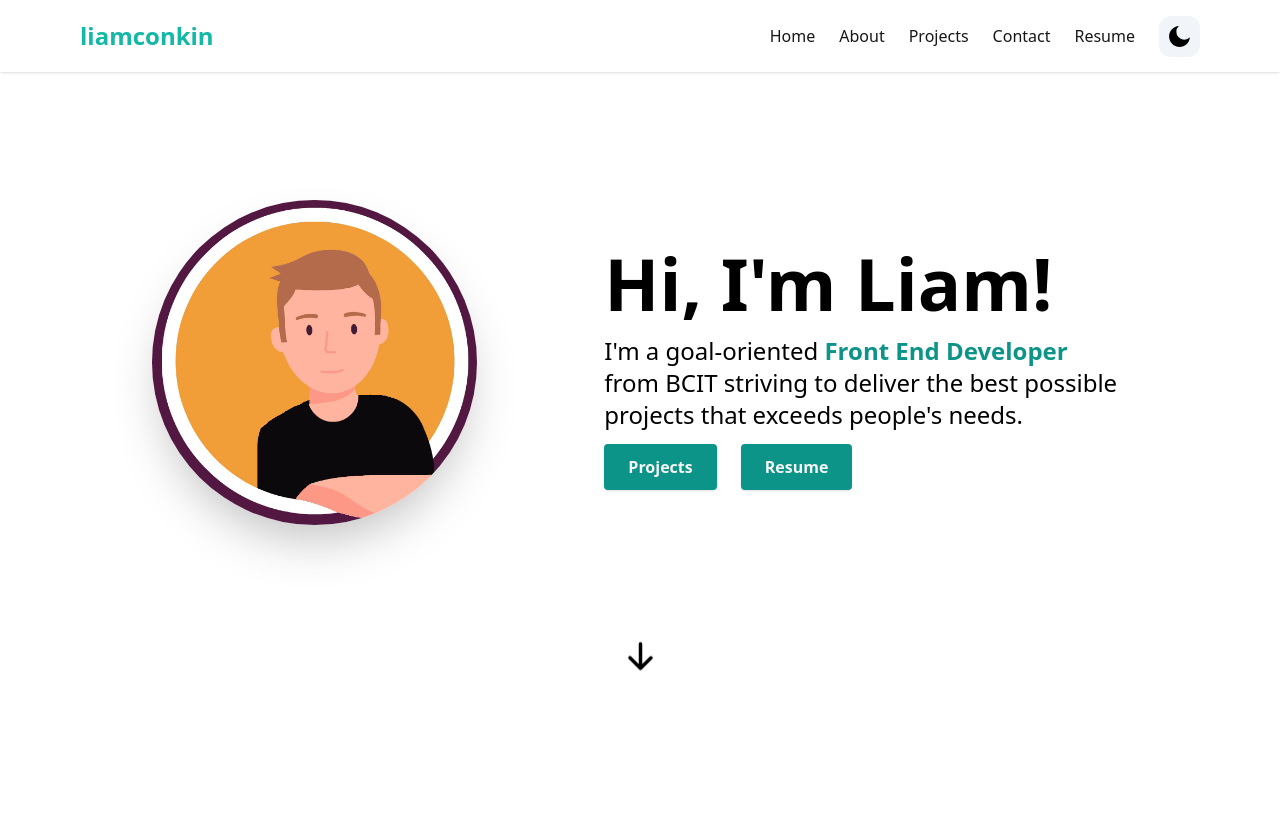
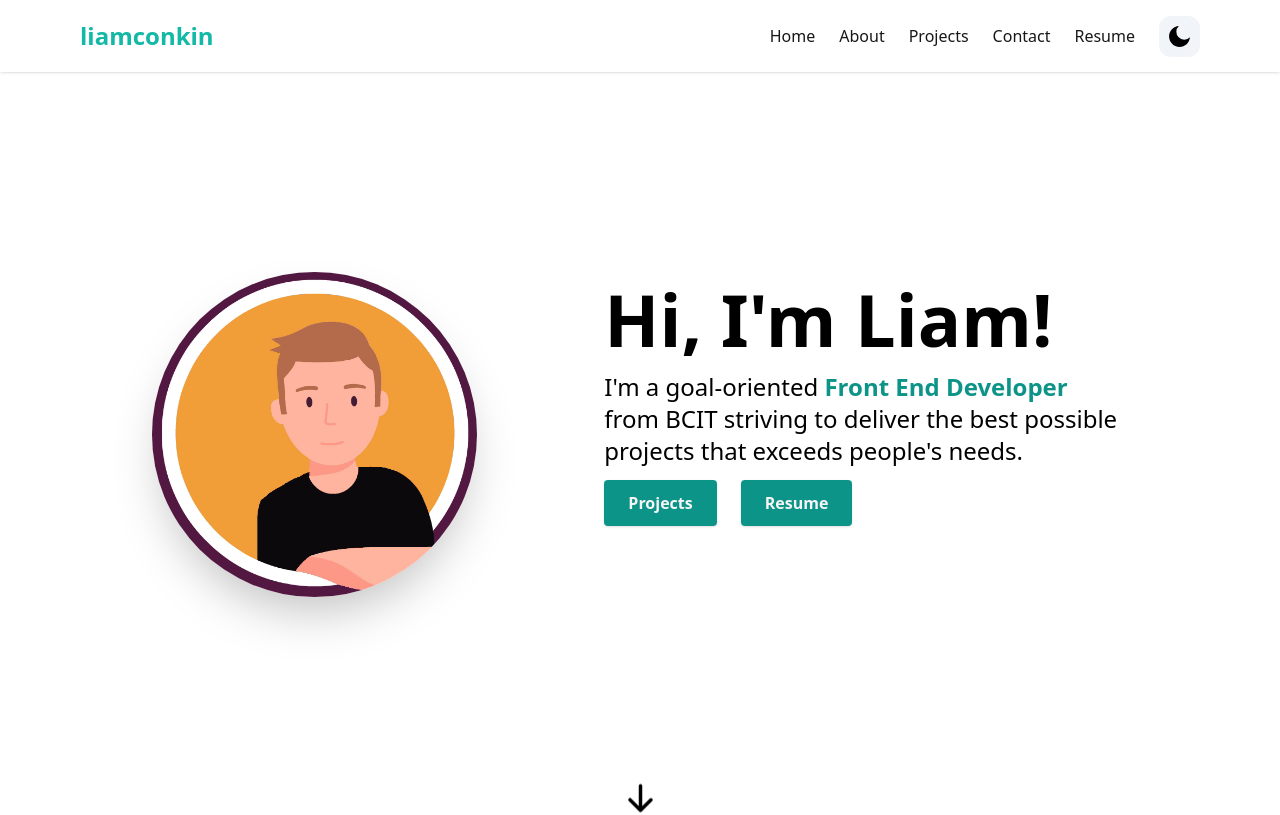
Before and after one commit to LiamBCIT/Portfolio, a Next.js app: page / in a window 1280 px wide. Shown: the top 815 px of the page. Built offline with nearby package versions, Linux system fonts and the light colour scheme.

Commit message:
Updating About Section & others

```diff
--- a/app/layout.tsx
+++ b/app/layout.tsx
@@ -3,6 +3,9 @@ import "../styles/globals.css"
 import Navbar from "@/components/Navbar"
 import Footer from "@/components/Footer"
 import { ThemeProvider } from "next-themes"
+import React from "react"
+import Image from "next/image"
+import Link from "next/link"
 
 export default function RootLayout({
   children,
@@ -11,11 +14,8 @@ export default function RootLayout({
 }) {
   return (
     <html lang="en">
-      {/*
-        Reminder: <head /> will contain the components returned by the nearest parent head.tsx https://beta.nextjs.org/docs/api-reference/file-conventions/head
-      */}
       <head />
-      <body className="dark:bg-stone-900">
+      <body className="dark:bg-stone-900 vsc-initialized">
         <ThemeProvider enableSystem={false} attribute="class">
           <Navbar />
           {children}
--- a/components/AboutSection.tsx
+++ b/components/AboutSection.tsx
@@ -46,10 +46,6 @@ const AboutSection = () => {
               <p>
                 Learning from my professors, peers, mentors, clients, and my experiences has helped me develop a strong foundation in UX/UI Design, responsive design, frontend libraries and frameworks such as React and NextJS.
               </p>
-              <p>
-              <br/>
-              Are in need of a new application or a redesign of an current one? I am confident that my skills and attention to detail will result in a website that meets your needs and exceeds your expectations.
-              </p>
               <br />
               <p>
                 Most importantly, I believe that you should{" "}
@@ -72,22 +68,6 @@ const AboutSection = () => {
                   )
                 })}
               </div>
-              {/* <Image
-                id="reactimg"
-                src="/react.gif"
-                alt=""
-                width={325}
-                height={325}
-                className="hidden md:block md:relative md:bottom-4 md:z-0"
-              /> */}
-              {/* <video className="m-6 mt-20 flex flex-wrap flex-row justify-center"
-                autoPlay
-                loop
-                muted
-                width={323}
-                height={315}
-                src="video.mp4"
-              ></video> */}
             </div>
           </div>
         </div>
--- a/components/HeroSection.tsx
+++ b/components/HeroSection.tsx
@@ -8,8 +8,8 @@ import Link2 from 'next/link'
 const HeroSection = () => {
   return (
     <section id="home">
-      <div className="flex flex-col text-center items-center justify-center animate-fadeIn animation-delay-2 my-0 py-12 sm:py-32 md:py-48 md:flex-row md:space-x-4 md:text-left">
-        <div className="md:mt-2 md:w-1/2">
+      <div className="flex flex-col text-center items-center justify-center animate-fadeIn animation-delay-2 my-0 py-12 sm:py-32 md:py-48 md:flex-row md:space-x-4 md:text-left sm:mt-30">
+        <div id="gif" className="md:w-1/2">
           <Image
             src="/headshot.gif"
             alt=""
@@ -48,7 +48,7 @@ const HeroSection = () => {
 
         </div>
       </div>
-      <div className="flex flex-row justify-center items-start text-center ">
+      <div className="flex flex-row justify-center items-start text-center">
         <Link
           to="about"
           activeClass="active"
@@ -57,7 +57,7 @@ const HeroSection = () => {
           offset={-100}
           duration={500}
         >
-        <HiArrowDown id="arrow" size={35} className="animate-bounce" />
+        <HiArrowDown id="arrow" size={35} className="animate-bounce sm:flex sm:absolute top-0"/>
         </Link>
       </div>
     </section>
--- a/styles/globals.css
+++ b/styles/globals.css
@@ -3,29 +3,15 @@
 @tailwind utilities;
 
 #arrow {
-    bottom: 70px;
+    /* bottom: 50px; */
     position: relative;
-    cursor: pointer;
+    /* cursor: pointer; */
 }
 
-#reactimg {
-    position: relative;
-    display: flex;
-    justify-content: left;
-    top: 40px;
+#gif {
+    margin-top: 5rem;
 }
 
 .video {
-    /* object-fit: cover;
-    position: absolute; */
     border-radius: 3em;
 }
-
-/* #mask {
-    position: absolute;
-    top: 1201px;
-    left: 804px;
-    z-index: 2;
-    user-select: none;
-    mix-blend-mode: screen;
-}  */
```
